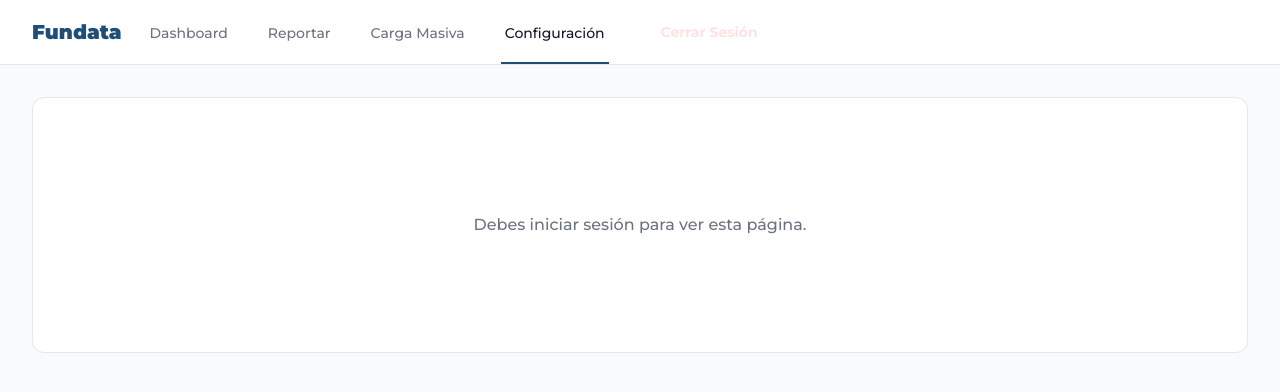
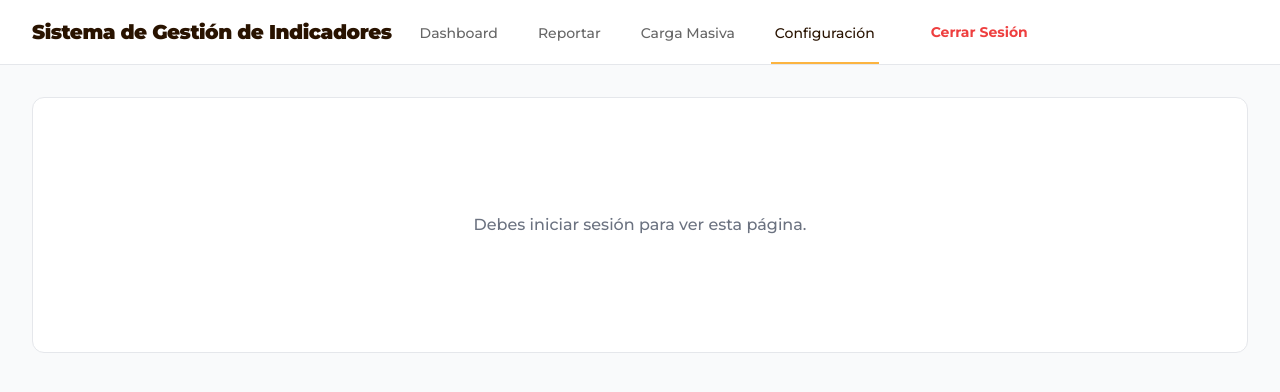
Before and after one commit to juanjogsv/SGI-Sistema-de-gesti-n-de-indicadores, a Next.js app: page /admin in a window 1280 px wide. Shown: the top 392 px of the page. Built offline with nearby package versions, Linux system fonts and the light colour scheme; no server answers.

Commit message:
style: actualizar titulos a Sistema de Gestión de Indicadores y colores del nav

```diff
--- a/app/layout.tsx
+++ b/app/layout.tsx
@@ -9,7 +9,7 @@ const montserrat = Montserrat({
 });
 
 export const metadata: Metadata = {
-  title: "Fundata | Dashboard Ejecutivo",
+  title: "Sistema de Gestión de Indicadores",
   description: "Sistema de gestión de indicadores de la Fundación Luker",
 };
 
--- a/components/TopNav.tsx
+++ b/components/TopNav.tsx
@@ -29,7 +29,7 @@ export default function TopNav() {
         <div className="flex justify-between h-16">
           <div className="flex">
             <div className="flex-shrink-0 flex items-center">
-              <span className="text-xl font-black text-[#1F4E79]">Fundata</span>
+              <span className="text-xl font-black text-luker-brown tracking-tight">Sistema de Gestión de Indicadores</span>
             </div>
             <div className="hidden sm:ml-6 sm:flex sm:space-x-8">
               {links.map((link) => {
@@ -40,8 +40,8 @@ export default function TopNav() {
                     href={link.href}
                     className={`inline-flex items-center px-1 pt-1 border-b-2 text-sm font-medium ${
                       isActive
-                        ? 'border-[#1F4E79] text-gray-900'
-                        : 'border-transparent text-gray-500 hover:border-gray-300 hover:text-gray-700'
+                        ? 'border-luker-orange text-luker-brown'
+                        : 'border-transparent text-muted-foreground hover:border-luker-orange/50 hover:text-luker-brown'
                     }`}
                   >
                     {link.name}
@@ -52,7 +52,7 @@ export default function TopNav() {
             <div className="hidden sm:ml-6 sm:flex sm:items-center">
               <button
                 onClick={handleLogout}
-                className="ml-4 px-3 py-2 rounded-md text-sm font-bold text-red-100 hover:bg-red-700 hover:text-white transition-colors"
+                className="ml-4 px-3 py-2 rounded-md text-sm font-bold text-luker-red hover:bg-luker-red/10 transition-colors"
               >
                 Cerrar Sesión
               </button>
```
